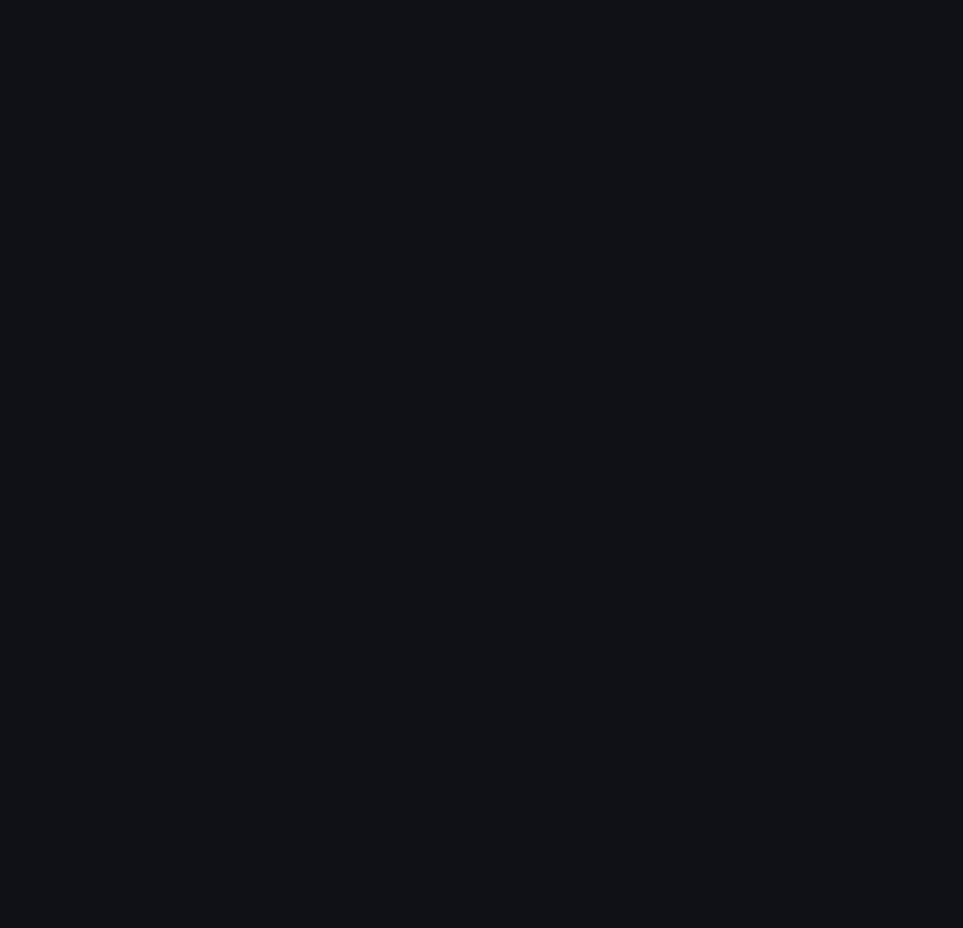
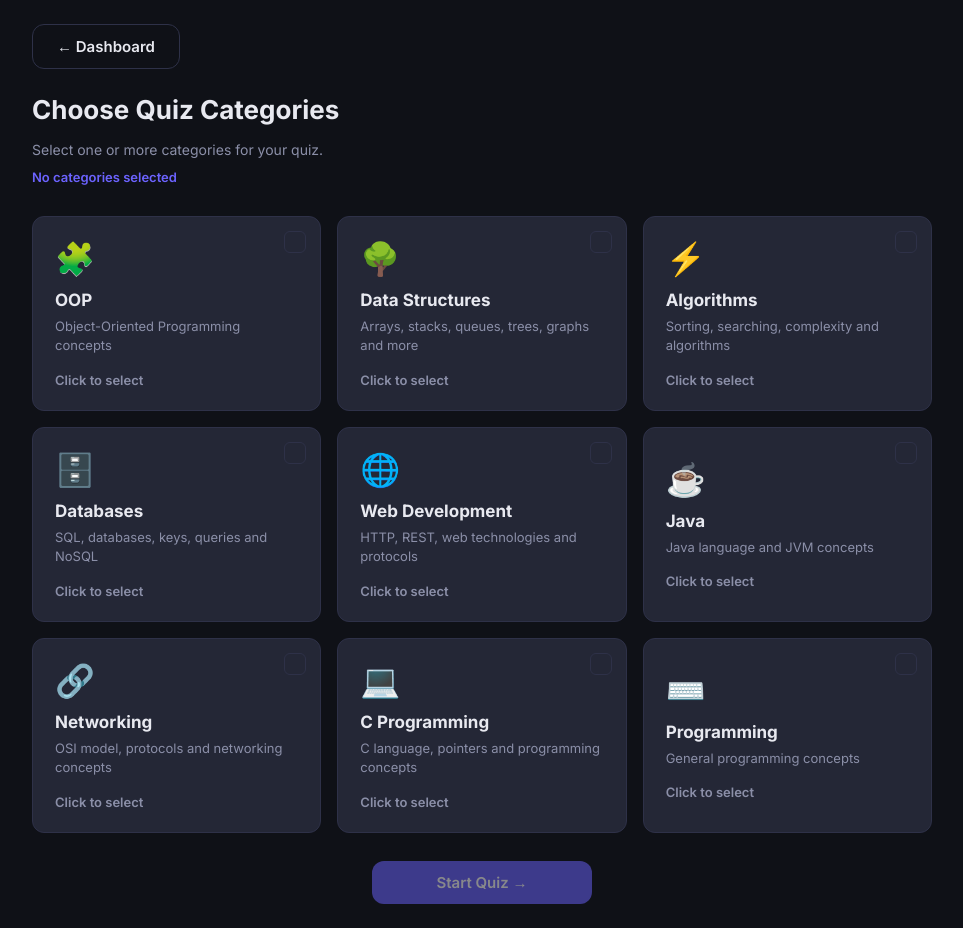
Before and after one commit to krishnanandanap/HirePrep, a React (Vite) app in the folder frontend/: page /categories in a window 1280 px wide. Before the commit this address had no page. Shown: the whole page, without its empty margins (158-1121 px from the left). Before the commit the page ends 800 px from the top, so only its background shows below. Built offline with nearby package versions, Linux system fonts and the light colour scheme; sample sign-in values are in the browser's storage.

Commit message:
Added category of quiz feature

```diff
--- a/frontend/src/App.jsx
+++ b/frontend/src/App.jsx
@@ -5,6 +5,7 @@ import Register from './pages/Register';
 import Dashboard from './pages/Dashboard';
 import TestPage from './pages/TestPage';
 import ResultPage from './pages/ResultPage';
+import CategorySelection from './pages/CategorySelection';
 
 function PrivateRoute({ children }) {
   const { user } = useAuth();
@@ -25,6 +26,7 @@ export default function App() {
           <Route path="/login" element={<PublicRoute><Login /></PublicRoute>} />
           <Route path="/register" element={<PublicRoute><Register /></PublicRoute>} />
           <Route path="/dashboard" element={<PrivateRoute><Dashboard /></PrivateRoute>} />
+          <Route path="/categories" element={<PrivateRoute><CategorySelection /></PrivateRoute>} />
           <Route path="/test" element={<PrivateRoute><TestPage /></PrivateRoute>} />
           <Route path="/result" element={<PrivateRoute><ResultPage /></PrivateRoute>} />
         </Routes>
--- /dev/null
+++ b/frontend/src/pages/CategorySelection.jsx
@@ -0,0 +1,266 @@
+import { useState } from 'react';
+import { useNavigate } from 'react-router-dom';
+
+const categories = [
+  {
+    name: 'OOP',
+    icon: '🧩',
+    description: 'Object-Oriented Programming concepts',
+  },
+  {
+    name: 'Data Structures',
+    icon: '🌳',
+    description: 'Arrays, stacks, queues, trees, graphs and more',
+  },
+  {
+    name: 'Algorithms',
+    icon: '⚡',
+    description: 'Sorting, searching, complexity and algorithms',
+  },
+  {
+    name: 'Databases',
+    icon: '🗄️',
+    description: 'SQL, databases, keys, queries and NoSQL',
+  },
+  {
+    name: 'Web Development',
+    icon: '🌐',
+    description: 'HTTP, REST, web technologies and protocols',
+  },
+  {
+    name: 'Java',
+    icon: '☕',
+    description: 'Java language and JVM concepts',
+  },
+  {
+    name: 'Networking',
+    icon: '🔗',
+    description: 'OSI model, protocols and networking concepts',
+  },
+  {
+    name: 'C Programming',
+    icon: '💻',
+    description: 'C language, pointers and programming concepts',
+  },
+  {
+    name: 'Programming',
+    icon: '⌨️',
+    description: 'General programming concepts',
+  },
+];
+
+export default function CategorySelection() {
+  const navigate = useNavigate();
+
+  const [selectedCategories, setSelectedCategories] = useState([]);
+
+  const toggleCategory = (category) => {
+    setSelectedCategories((previous) => {
+      if (previous.includes(category)) {
+        return previous.filter((item) => item !== category);
+      }
+
+      return [...previous, category];
+    });
+  };
+
+  const startQuiz = () => {
+    if (selectedCategories.length === 0) {
+      return;
+    }
+
+    const categoryQuery = selectedCategories
+      .map((category) => encodeURIComponent(category))
+      .join(',');
+
+    navigate(`/test?categories=${categoryQuery}`);
+  };
+
+  return (
+    <div style={{ minHeight: '100vh', padding: '24px 16px' }}>
+      <div style={{ maxWidth: 900, margin: '0 auto' }}>
+
+        <div style={{ marginBottom: 28 }}>
+          <button
+            className="btn btn-outline"
+            onClick={() => navigate('/dashboard')}
+            style={{ marginBottom: 20 }}
+          >
+            ← Dashboard
+          </button>
+
+          <h2
+            style={{
+              fontWeight: 700,
+              fontSize: 26,
+              marginBottom: 8,
+            }}
+          >
+            Choose Quiz Categories
+          </h2>
+
+          <p
+            style={{
+              color: 'var(--muted)',
+              fontSize: 14,
+              marginBottom: 6,
+            }}
+          >
+            Select one or more categories for your quiz.
+          </p>
+
+          <p
+            style={{
+              color: 'var(--accent)',
+              fontSize: 13,
+              fontWeight: 600,
+            }}
+          >
+            {selectedCategories.length === 0
+              ? 'No categories selected'
+              : `${selectedCategories.length} ${
+                  selectedCategories.length === 1
+                    ? 'category'
+                    : 'categories'
+                } selected`}
+          </p>
+        </div>
+
+        <div
+          style={{
+            display: 'grid',
+            gridTemplateColumns:
+              'repeat(auto-fit, minmax(250px, 1fr))',
+            gap: 16,
+          }}
+        >
+          {categories.map((category) => {
+            const isSelected = selectedCategories.includes(
+              category.name
+            );
+
+            return (
+              <button
+                key={category.name}
+                onClick={() => toggleCategory(category.name)}
+                style={{
+                  position: 'relative',
+                  textAlign: 'left',
+                  padding: 22,
+                  borderRadius: 12,
+                  border: isSelected
+                    ? '2px solid var(--accent)'
+                    : '1.5px solid var(--border)',
+                  background: isSelected
+                    ? 'var(--accent-dim)'
+                    : 'var(--surface2)',
+                  color: 'var(--text)',
+                  cursor: 'pointer',
+                  transition: 'all 0.2s',
+                  boxShadow: isSelected
+                    ? '0 0 0 2px rgba(108, 92, 231, 0.12)'
+                    : 'none',
+                }}
+              >
+                {/* Selection indicator */}
+                <div
+                  style={{
+                    position: 'absolute',
+                    top: 14,
+                    right: 14,
+                    width: 22,
+                    height: 22,
+                    borderRadius: 6,
+                    border: isSelected
+                      ? 'none'
+                      : '1.5px solid var(--border)',
+                    background: isSelected
+                      ? 'var(--accent)'
+                      : 'transparent',
+                    display: 'flex',
+                    alignItems: 'center',
+                    justifyContent: 'center',
+                    color: '#fff',
+                    fontSize: 14,
+                    fontWeight: 700,
+                  }}
+                >
+                  {isSelected ? '✓' : ''}
+                </div>
+
+                <div
+                  style={{
+                    fontSize: 32,
+                    marginBottom: 12,
+                  }}
+                >
+                  {category.icon}
+                </div>
+
+                <h3
+                  style={{
+                    fontSize: 17,
+                    fontWeight: 700,
+                    marginBottom: 7,
+                  }}
+                >
+                  {category.name}
+                </h3>
+
+                <p
+                  style={{
+                    color: 'var(--muted)',
+                    fontSize: 13,
+                    lineHeight: 1.5,
+                  }}
+                >
+                  {category.description}
+                </p>
+
+                <div
+                  style={{
+                    marginTop: 16,
+                    color: isSelected
+                      ? 'var(--accent)'
+                      : 'var(--muted)',
+                    fontSize: 13,
+                    fontWeight: 600,
+                  }}
+                >
+                  {isSelected ? 'Selected ✓' : 'Click to select'}
+                </div>
+              </button>
+            );
+          })}
+        </div>
+
+        {/* Start button */}
+        <div
+          style={{
+            marginTop: 28,
+            display: 'flex',
+            justifyContent: 'center',
+          }}
+        >
+          <button
+            className="btn btn-primary"
+            onClick={startQuiz}
+            disabled={selectedCategories.length === 0}
+            style={{
+              minWidth: 220,
+              opacity:
+                selectedCategories.length === 0 ? 0.5 : 1,
+              cursor:
+                selectedCategories.length === 0
+                  ? 'not-allowed'
+                  : 'pointer',
+            }}
+          >
+            Start Quiz →
+          </button>
+        </div>
+
+      </div>
+    </div>
+  );
+}
--- a/frontend/src/pages/Dashboard.jsx
+++ b/frontend/src/pages/Dashboard.jsx
@@ -109,7 +109,7 @@ export default function Dashboard() {
               10 random MCQ questions · 10 minutes · 10 points each
             </p>
           </div>
-          <button className="btn btn-primary" onClick={() => navigate('/test')}
+          <button className="btn btn-primary" onClick={() => navigate('/categories')}
             style={{ fontSize: 15, padding: '13px 28px' }}>
             Start Test →
           </button>
--- a/frontend/src/pages/TestPage.jsx
+++ b/frontend/src/pages/TestPage.jsx
@@ -1,5 +1,5 @@
 import { useEffect, useRef, useState } from 'react';
-import { useNavigate } from 'react-router-dom';
+import { useNavigate, useSearchParams } from 'react-router-dom';
 import { useAuth } from '../utils/AuthContext';
 import api from '../utils/api';
 
@@ -33,6 +33,14 @@ function TimerBar({ seconds }) {
 export default function TestPage() {
   const { user } = useAuth();
   const navigate = useNavigate();
+  const [searchParams] = useSearchParams();
+  const categoryParam = searchParams.get('categories');
+  const selectedCategories = categoryParam
+    ? categoryParam.split(',').map((category) =>
+        decodeURIComponent(category)
+      )
+    : [];
+
   const [questions, setQuestions] = useState([]);
   const [current, setCurrent] = useState(0);
   const [questionState, setQuestionState] = useState({});
@@ -42,7 +50,16 @@ export default function TestPage() {
   const timerRef = useRef(null);
 
   useEffect(() => {
-  api.get('/questions').then(({ data }) => {
+  const questionEndpoint =
+    selectedCategories.length > 0
+      ? `/questions/categories?categories=${selectedCategories
+          .map((cat) => encodeURIComponent(cat))
+          .join(',')}`
+      : '/questions';
+
+  api
+    .get(questionEndpoint)
+    .then(({ data }) => {
       setQuestions(data);
 
       const initialState = {};
@@ -61,8 +78,12 @@ export default function TestPage() {
 
       setQuestionState(initialState);
       setLoading(false);
+    })
+    .catch((error) => {
+      console.error('Error fetching questions:', error);
+      setLoading(false);
     });
-}, []);
+}, [categoryParam]);
 
   // Start timer once questions are loaded
   useEffect(() => {
@@ -198,7 +219,7 @@ const { data } = await api.post('/submit', {
         {/* Header */}
         <div style={{ display: 'flex', justifyContent: 'space-between', alignItems: 'center', marginBottom: 24 }}>
           <div>
-            <h2 style={{ fontWeight: 700, fontSize: 20 }}>Mock Interview Test</h2>
+            <h2 style={{ fontWeight: 700, fontSize: 20 }}> {selectedCategories.length > 0 ? selectedCategories.join(' + ') + ' Quiz' : 'Mock Interview Test'}</h2>
             <p style={{ color: 'var(--muted)', fontSize: 13, marginTop: 2 }}>
               {answered} of {questions.length} answered
             </p>
```
Also changed, not shown: 2 other files (tests, documents, lock files or other folders). Lines whose indentation alone changed are shown as unchanged.
